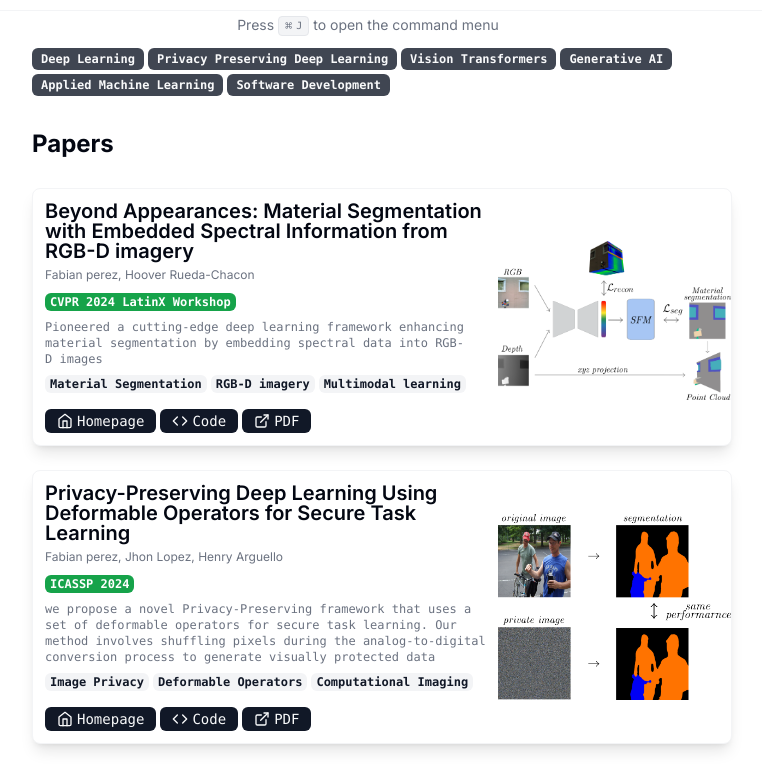
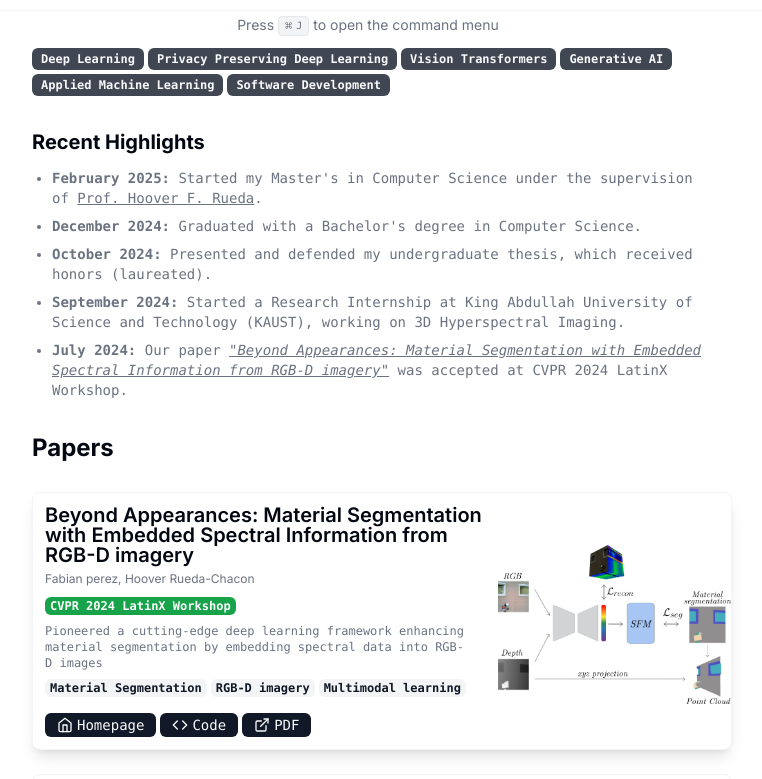
Before and after one commit to Factral/factral.github.io, a Next.js app: page / in a window 1280 px wide. Shown: the part 760-1539 px from the top of the page, without its empty margins (272-1034 px from the left). Built offline with nearby package versions, Linux system fonts and the light colour scheme.

Commit message:
[feat] added recent highlights section

```diff
--- a/src/app/page.tsx
+++ b/src/app/page.tsx
@@ -144,6 +144,28 @@ export default function Page() {
           </div>
         </Section>
 
+        <Section>
+  <h2 className="text-xl font-bold">Recent Highlights</h2>
+  <ul className="list-disc space-y-2 pl-5 font-mono text-sm text-muted-foreground">
+    <li>
+      <span className="font-semibold">February 2025:</span> Started my Master's in Computer Science under the supervision of <a href="https://hfarueda.com" target="_blank" className="underline">Prof. Hoover F. Rueda</a>.
+    </li>
+    <li>
+      <span className="font-semibold">December 2024:</span> Graduated with a Bachelor's degree in Computer Science.
+    </li>
+    <li>
+      <span className="font-semibold">October 2024:</span> Presented and defended my undergraduate thesis, which received honors (laureated).
+    </li>
+    <li>
+      <span className="font-semibold">September 2024:</span> Started a Research Internship at King Abdullah University of Science and Technology (KAUST), working on 3D Hyperspectral Imaging.
+    </li>
+    <li>
+      <span className="font-semibold">July 2024:</span> Our paper <a  target="_blank" className="underline" href="https://openaccess.thecvf.com/content/CVPR2024W/LXCV/papers/Perez_Beyond_Appearances_Material_Segmentation_with_Embedded_Spectral_Information_from_RGB-D_CVPRW_2024_paper.pdf"><span className="italic">"Beyond Appearances: Material Segmentation with Embedded Spectral Information from RGB-D imagery"</span></a> was accepted at CVPR 2024 LatinX Workshop.
+    </li>
+  </ul>
+</Section>
+
+
 
         <Section id="papers">
           <h2 className="text-2xl font-bold mb-4">Papers</h2>
```
